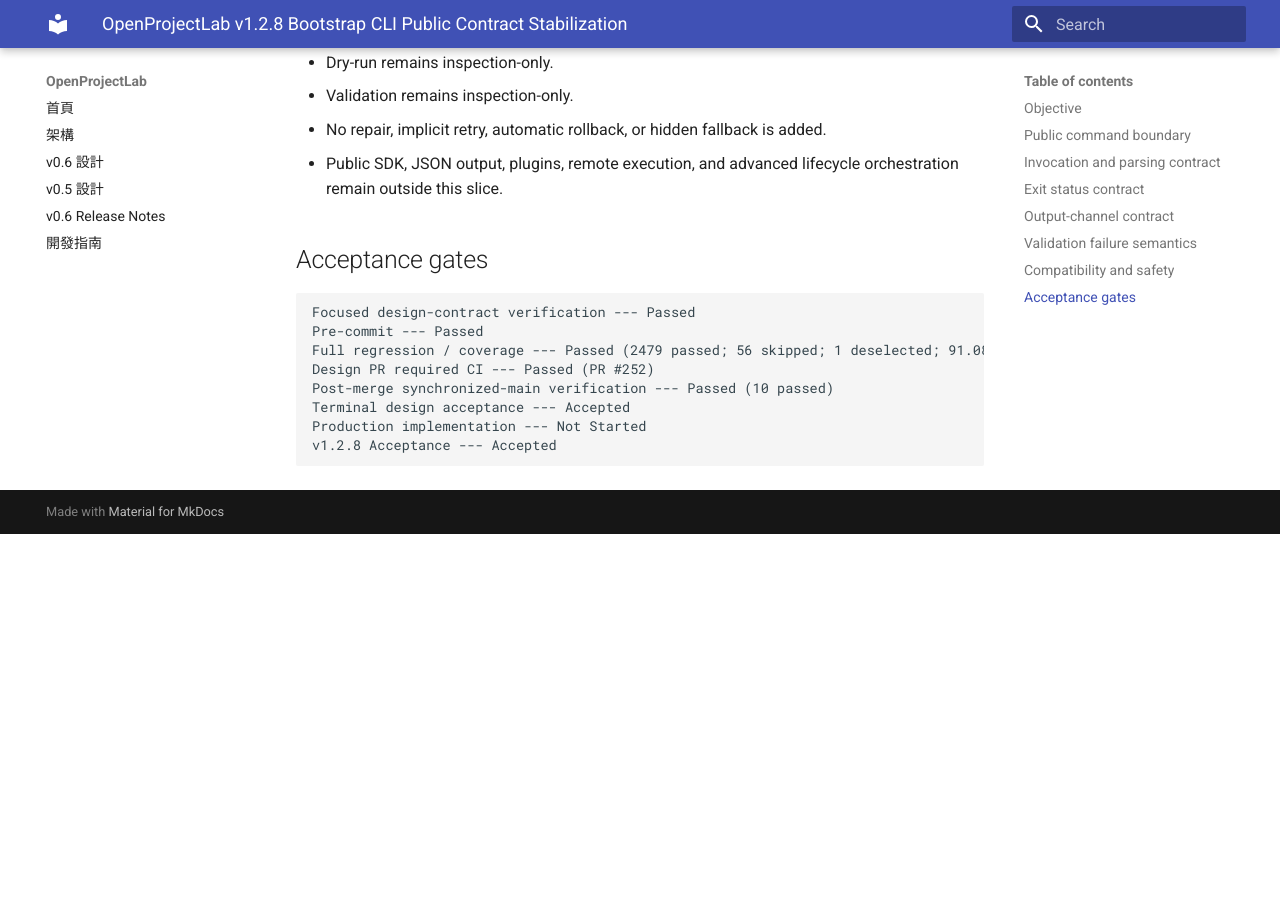
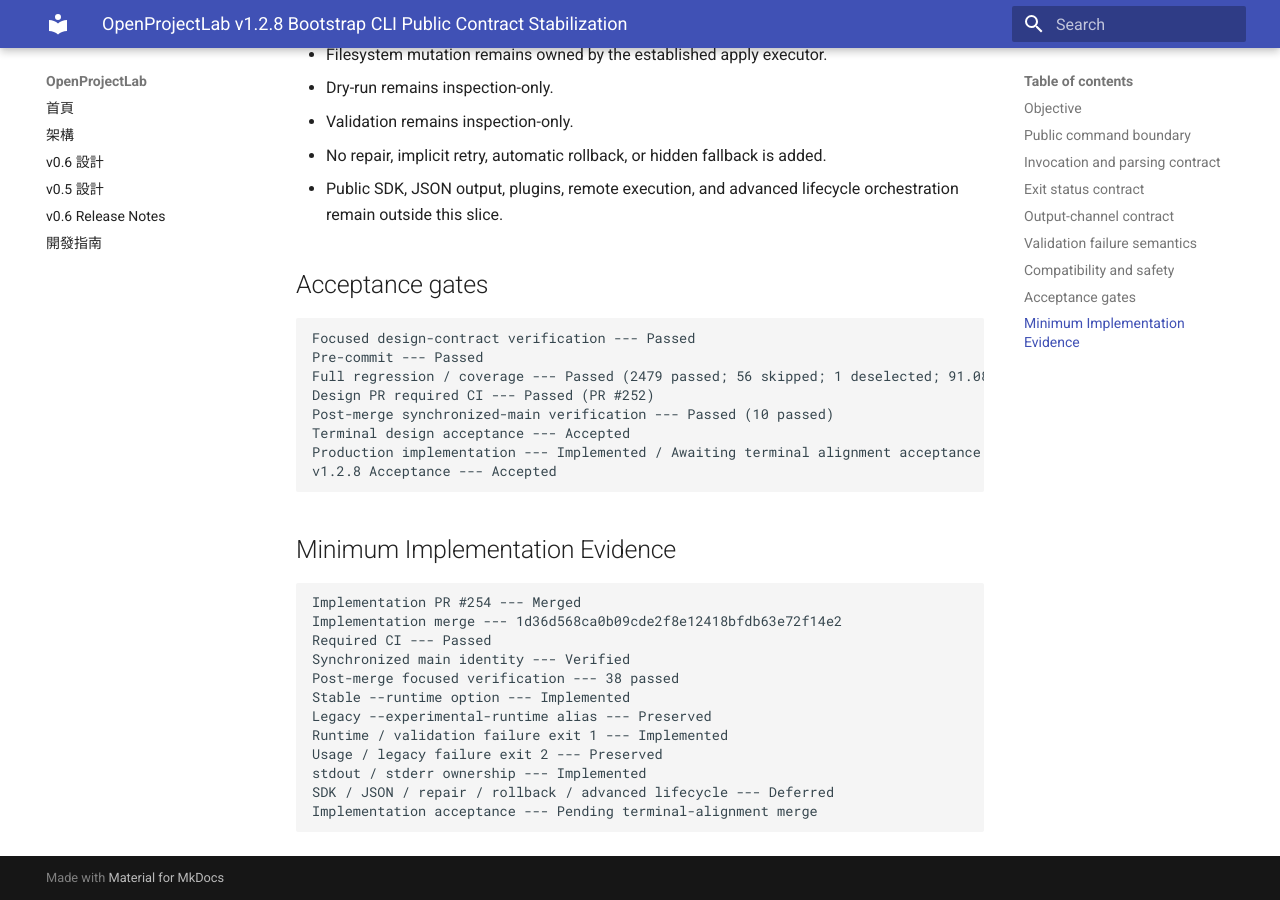
Before and after one commit to khwang1964/OpenProjectLab, an MkDocs documentation site: the page built from docs/releases/v1.2.8-bootstrap-cli-public-contract-stabilization.md, in a window 1280 px wide and 900 px high, scrolled down 1854 px. Built offline with MkDocs 1.6.1 and Material for MkDocs 9.7.7, drawn with Linux system fonts in a browser that asks for light colours; before the commit the page ends 2388 px from its top, so only the background shows below that; some of the changed text lies outside the part shown.

Commit message:
docs: align v1.2.8 bootstrap CLI implementation (#255)

````diff
--- a/docs/releases/v1.2.8-bootstrap-cli-public-contract-stabilization.md
+++ b/docs/releases/v1.2.8-bootstrap-cli-public-contract-stabilization.md
@@ -2,7 +2,7 @@
 
 > **Status:** Accepted --- Terminally Closed
 > **Predecessor:** v1.2.7 Bootstrap CLI/runtime wiring --- Accepted / Completed
-> **Implementation:** Not Started
+> **Implementation:** Implemented --- Awaiting Terminal Alignment Acceptance
 
 ## Objective
 
@@ -86,6 +86,25 @@
 Design PR required CI --- Passed (PR #252)
 Post-merge synchronized-main verification --- Passed (10 passed)
 Terminal design acceptance --- Accepted
-Production implementation --- Not Started
+Production implementation --- Implemented / Awaiting terminal alignment acceptance
 v1.2.8 Acceptance --- Accepted
 ```
+
+<!-- v1.2.8-bootstrap-cli-public-contract-terminal-alignment -->
+
+## Minimum Implementation Evidence
+
+``` text
+Implementation PR #254 --- Merged
+Implementation merge --- 1d36d568ca0b09cde2f8e12418bfdb63e72f14e2
+Required CI --- Passed
+Synchronized main identity --- Verified
+Post-merge focused verification --- 38 passed
+Stable --runtime option --- Implemented
+Legacy --experimental-runtime alias --- Preserved
+Runtime / validation failure exit 1 --- Implemented
+Usage / legacy failure exit 2 --- Preserved
+stdout / stderr ownership --- Implemented
+SDK / JSON / repair / rollback / advanced lifecycle --- Deferred
+Implementation acceptance --- Pending terminal-alignment merge
+```
````
Also changed, not shown: CHANGELOG.md (+8 -0 lines), docs/HISTORY.md (+12 -0 lines), docs/architecture/bootstrap-cli-public-contract.md (+15 -0 lines), docs/releases/v1.2.8-bootstrap-cli-public-contract-stabilization-acceptance.md (+18 -0 lines), docs/roadmap.md (+14 -0 lines), 1 other file.
